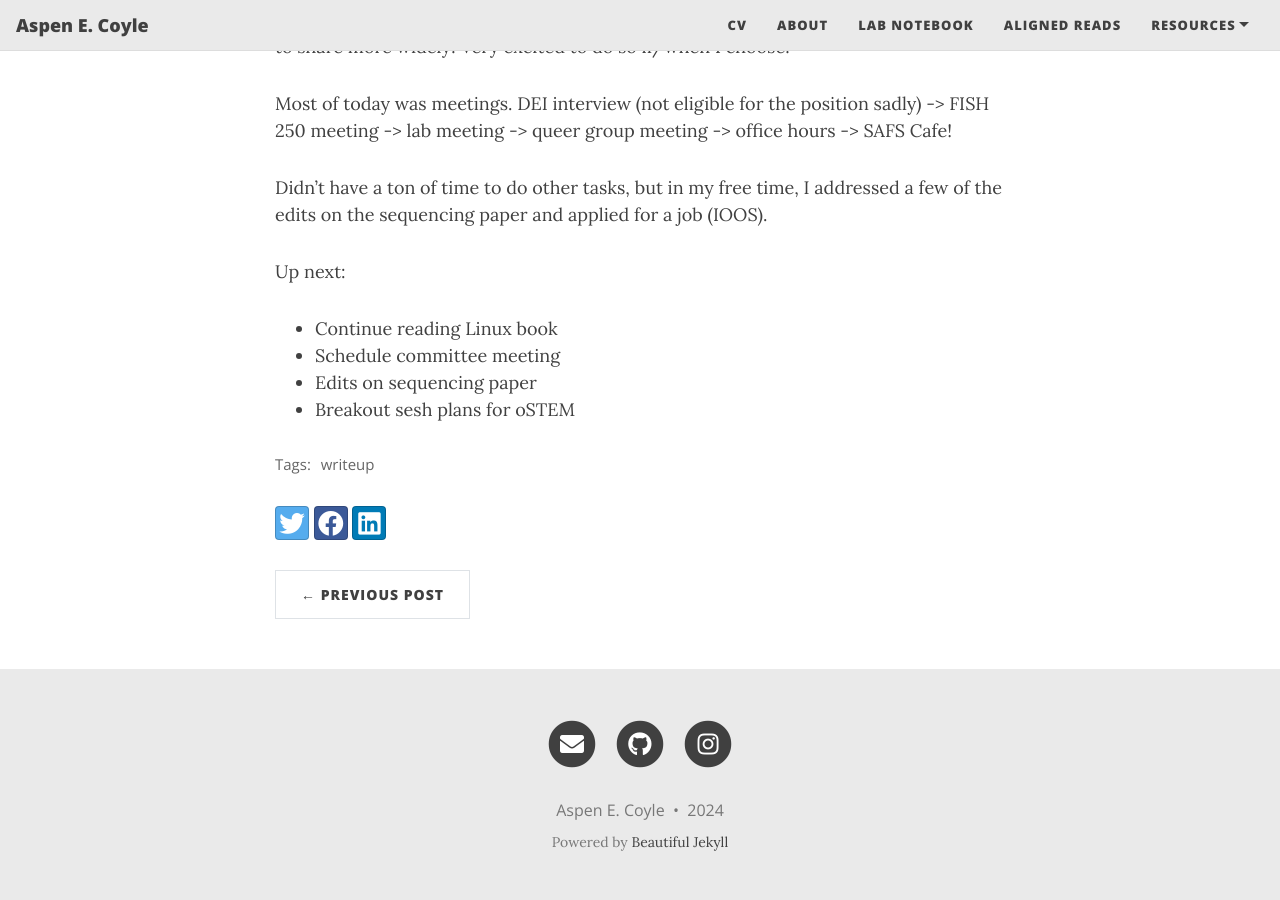
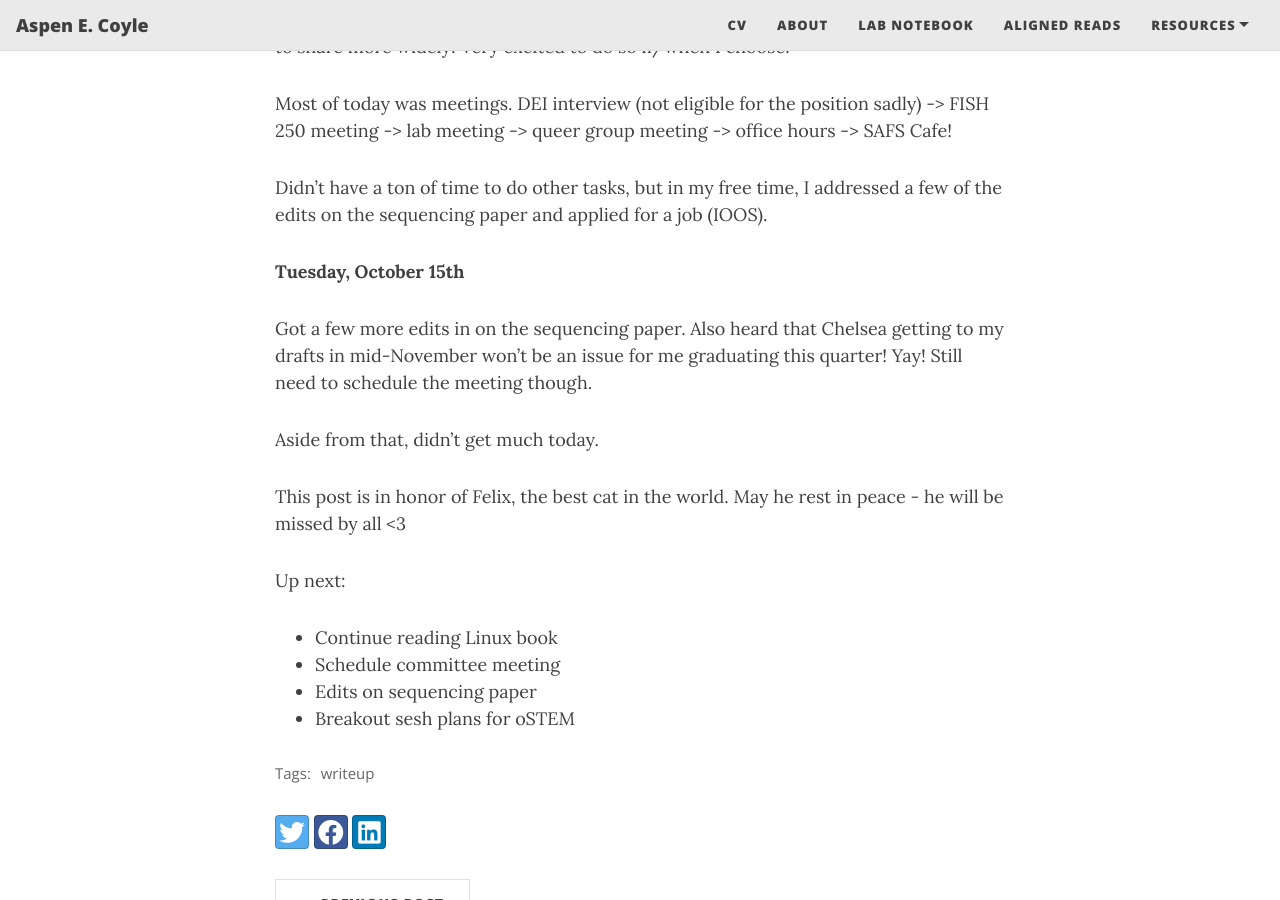
Before and after one commit to aspencoyle/aspencoyle.github.io, a Jekyll site: the page built from _posts/2024-10-01-October_posts.md, in a window 1280 px wide and 900 px high, scrolled down 5677 px. Built offline with Jekyll 4.4.1, drawn with Linux system fonts in a browser that asks for light colours; nearby versions of some CDN libraries.

Commit message:
new notebook post

```diff
--- a/_posts/2024-10-01-October_posts.md
+++ b/_posts/2024-10-01-October_posts.md
@@ -151,6 +151,14 @@ Most of today was meetings. DEI interview (not eligible for the position sadly)
 
 Didn't have a ton of time to do other tasks, but in my free time, I addressed a few of the edits on the sequencing paper and applied for a job (IOOS).
 
+**Tuesday, October 15th**
+
+Got a few more edits in on the sequencing paper. Also heard that Chelsea getting to my drafts in mid-November won't be an issue for me graduating this quarter! Yay! Still need to schedule the meeting though.
+
+Aside from that, didn't get much today.
+
+This post is in honor of Felix, the best cat in the world. May he rest in peace - he will be missed by all <3
+
 Up next:
 - Continue reading Linux book
 - Schedule committee meeting
```
